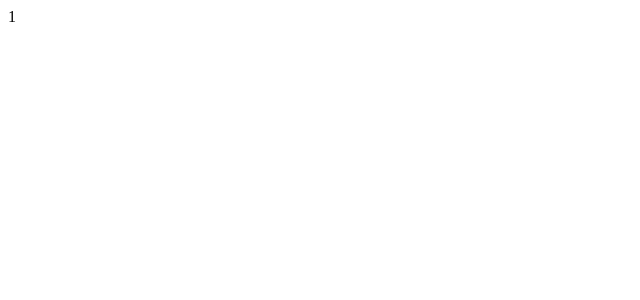
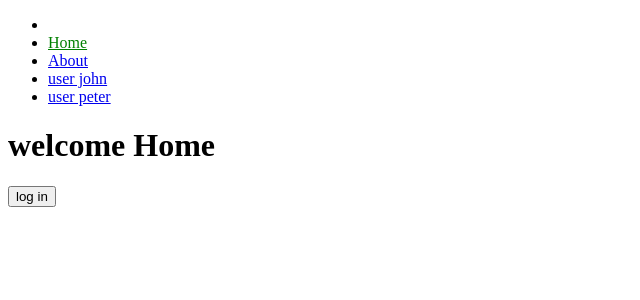
Before and after one commit to null-br/react-study, a React (Vite) app: page / in a window 1280 px wide. Shown: the top 300 px of the page, without its empty margins (0-640 px from the left). Built offline with nearby package versions, Linux system fonts and the light colour scheme.

Commit message:
finsh react router

```diff
--- a/src/App.js
+++ b/src/App.js
@@ -4,13 +4,14 @@ import React, { Component } from 'react';
 // import Index from './components/ReactEventAndTwoWayDataBinding/Index';
 // import Index from './components/ParentToChild/IndexSibling';
 // import Index from './components/LifeCycle/Index';
-import Index from './components/PureComponents/Index';
+// import Index from './components/PureComponents/Index';
+import Index from './components/ReactRouter/Index';
 
 class App extends Component {
   render() {
     return (
       <div>
-        <Index/>
+        <Index />
       </div>
     )
   }
--- /dev/null
+++ b/src/components/ReactRouter/Index.js
@@ -0,0 +1,75 @@
+import React, {Component, Fragment} from 'react';
+import { BrowserRouter as Router, Route, Link, NavLink, Redirect, Prompt } from 'react-router-dom';
+// import  from 'react-router-dom/Route';
+
+// const User = ({match}) => {
+//   console.log(match);
+//   return (
+//     <h1>Welcome User {match.params.username}</h1>
+//   );
+// }
+const User = ({username}) => {
+  return (
+    <h1>Welcome User {username}</h1>
+  );
+}
+class Index extends Component {
+  constructor(props) {
+    super(props);
+    this.state = {
+      loggedIn: false,
+    }
+  }
+
+  changeLoggedIn() {
+    this.setState((preState) => {
+      return {
+        loggedIn: !preState.loggedIn,
+      };
+    });
+  }
+
+  render() {
+    return (
+      <Router>
+        <Fragment>
+          <ul>
+            <li><Link to="/"/></li>
+            <li><NavLink to="/" activeStyle={{color: 'green'}} exact>Home</NavLink></li>
+            <li><NavLink to="/about" activeStyle={{color: 'green'}}>About</NavLink></li>
+            <li><NavLink to="/user/john" activeStyle={{color: 'green'}}>user john</NavLink></li>
+            <li><NavLink to="/user/peter" activeStyle={{color: 'green'}}>user peter</NavLink></li>
+          </ul>
+          <Prompt
+            when={!this.state.loggedIn}
+            message={(location) => {
+              return location.pathname.startsWith('/user') ? 'Please login first' : true;
+            }}
+          />
+          <Route path="/" exact render={
+            () => {
+              return (<h1>welcome Home</h1>);
+            }
+          } />
+          <Route path="/about" exact render={
+            () => {
+              return (<h1>welcome About</h1>);
+            }
+          } />
+          {/*<Route path="/user/:username" exact component={User} />*/}
+
+          {/*模拟是否登录的场景*/}
+          <Route path="/user/:username" exact strict render={({match}) => (
+            this.state.loggedIn ? (<User username={match.params.username}/>) : (<Redirect to="/" />)
+          )} />
+          <input type="button"
+                 value={this.state.loggedIn ? 'log out' : 'log in'}
+                 onClick={this.changeLoggedIn.bind(this)}/>
+        </Fragment>
+      </Router>
+    );
+  }
+
+}
+
+export default Index;
```
